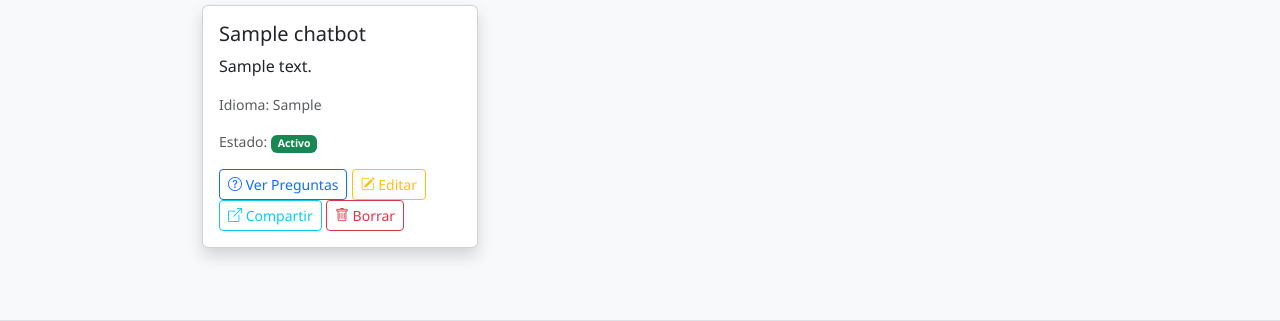
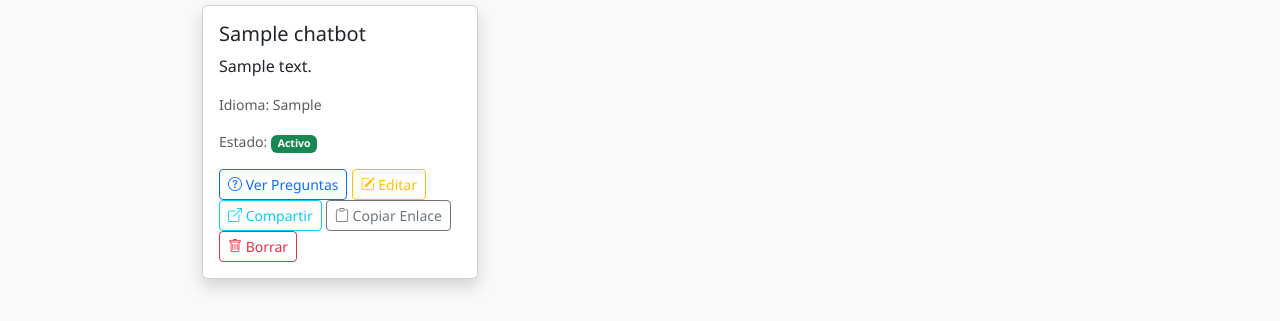
Before and after one commit to elisarrtech/proyectoflask, a Flask app: page /dashboard in a window 1280 px wide. Shown: the part 175-496 px from the top of the page. Run offline with Flask 3, Linux system fonts and the light colour scheme; the visitor is signed in with stand-in values (Sample User, id 1); tables that the repository leaves empty hold one stand-in row (values such as "Sample post").

Commit message:
Update dashboard.html

```diff
--- a/templates/dashboard.html
+++ b/templates/dashboard.html
@@ -32,6 +32,9 @@
             <a href="{{ url_for('ver_chatbot', bot_id=bot.id) }}" class="btn btn-sm btn-outline-info" target="_blank">
               <i class="bi bi-box-arrow-up-right"></i> Compartir
             </a>
+            <button class="btn btn-sm btn-outline-secondary" onclick="copiarEnlace('{{ request.host_url }}chatbot/{{ bot.id }}')">
+              <i class="bi bi-clipboard"></i> Copiar Enlace
+            </button>
             <form action="{{ url_for('borrar') }}" method="POST" class="d-inline">
               <input type="hidden" name="bot_id" value="{{ bot.id }}">
               <button type="submit" class="btn btn-sm btn-outline-danger" onclick="return confirm('¿Estás seguro de eliminar este chatbot?')">
@@ -49,4 +52,14 @@
   </div>
 {% endif %}
 
+<script>
+function copiarEnlace(url) {
+  navigator.clipboard.writeText(url).then(function() {
+    alert('Enlace copiado: ' + url);
+  }, function(err) {
+    alert('Error al copiar: ' + err);
+  });
+}
+</script>
+
 {% endblock %}
```
